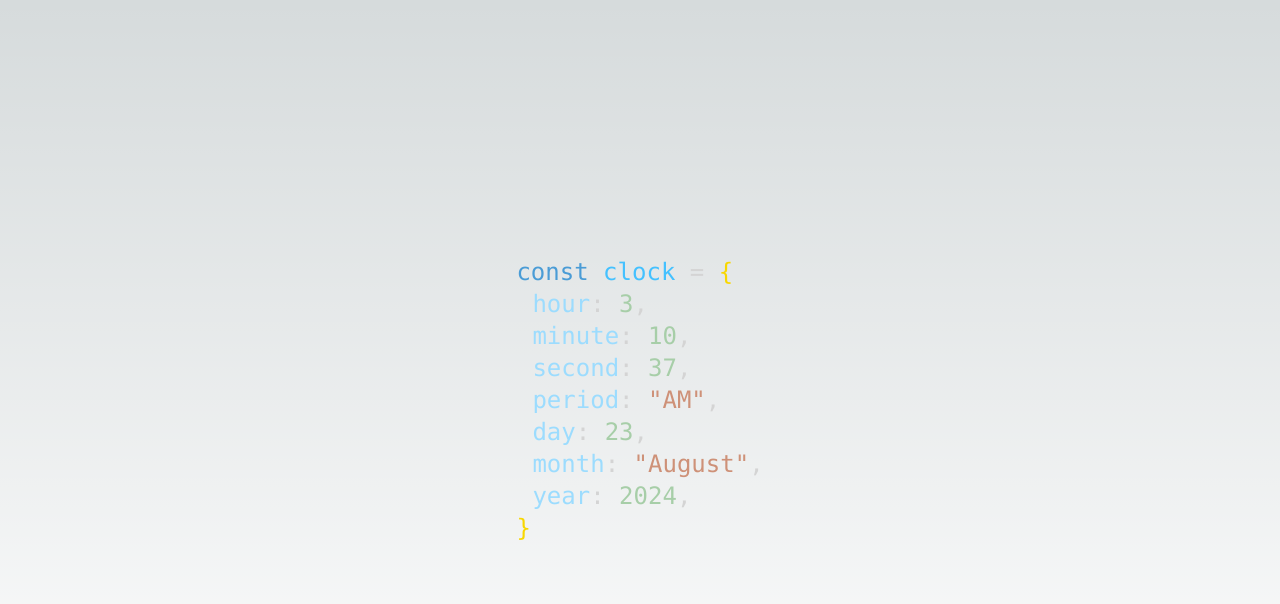
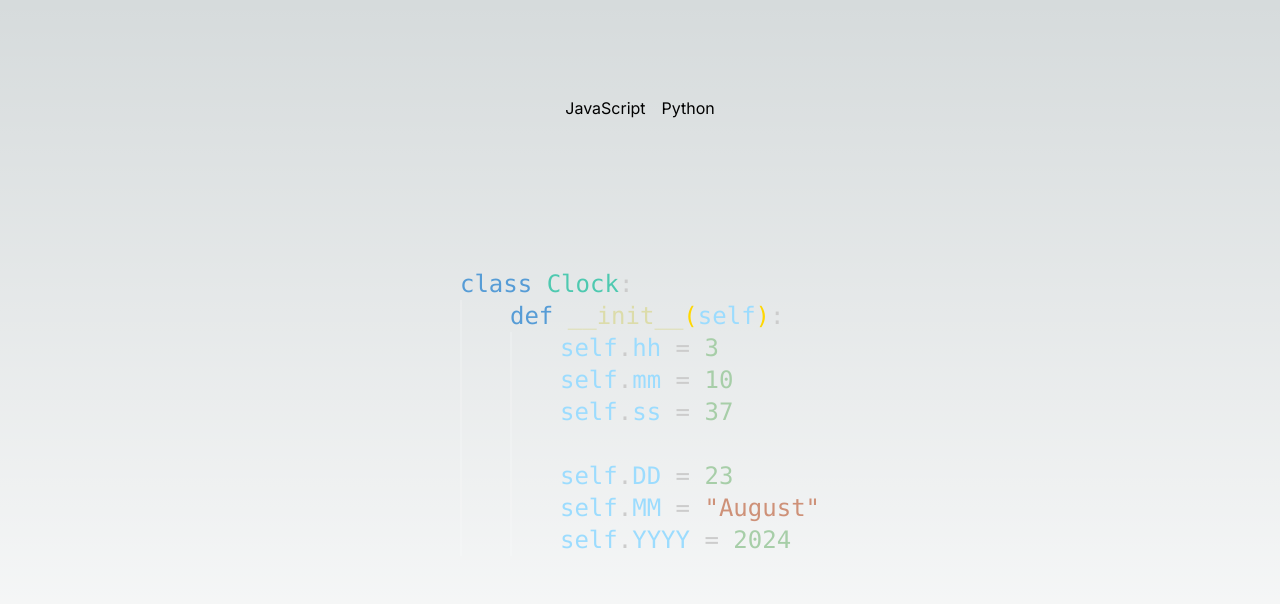
Before and after one commit to kuronosu/code-clock, a Next.js app: page / in a window 1280 px wide. Shown: the top 604 px of the page. Built offline with nearby package versions, Linux system fonts and the light colour scheme.

Commit message:
feat: Add Python clock component and dynamic clock selection
- Added PyClock component to display the time in Python syntax.
- Implemented dynamic clock selection based on user button click.

```diff
--- a/app/page.tsx
+++ b/app/page.tsx
@@ -1,10 +1,21 @@
 "use client"
 
 import JsClock from "@/components/JsClock"
+import PyClock from "@/components/PyClock"
 import { useEffect, useState } from "react"
+
+type Clock = ({ time }: Readonly<{ time: Date }>) => JSX.Element
+
+const clocks = {
+  js: JsClock,
+  py: PyClock,
+} as const
+
+type Clocks = keyof typeof clocks
 
 export default function Home() {
   const [time, setTime] = useState(new Date())
+  const [clock, setClock] = useState<keyof typeof clocks>("py")
 
   useEffect(() => {
     const interval = setInterval(() => {
@@ -13,20 +24,25 @@ export default function Home() {
     return () => clearInterval(interval)
   }, [])
 
+  const onChange: React.MouseEventHandler<HTMLButtonElement> = (e) => {
+    setClock(e.currentTarget.value as Clocks)
+  }
+
+  const Clock = clocks[clock]
+
   return (
-    <main className="flex max-h-screen min-h-screen flex-col items-center justify-center p-24">
-      {/* <div className="flex h-screen items-center justify-center">
-        <div className="group relative">
-          <div className="absolute -inset-1 rounded-lg bg-gradient-to-r from-rose-400 via-fuchsia-500 to-indigo-500 opacity-75 blur transition duration-500 group-hover:opacity-100"></div>
-          <button className="relative rounded-lg bg-black px-7 py-4 text-white">
-            Follow me on LogRocket
-          </button>
-        </div>
-      </div> */}
-      {/* <h1 className="text-5xl bg-gradient-to-r from-blue-900 via-sky-900 to-cyan-900 bg-clip-text text-transparent">
-        Code Clock
-      </h1> */}
-      <JsClock time={time} />
+    <main className="flex max-h-screen min-h-screen flex-col items-center p-24">
+      <div className="flex flex-wrap gap-4">
+        <button value="js" onClick={onChange}>
+          JavaScript
+        </button>
+        <button value="py" onClick={onChange}>
+          Python
+        </button>
+      </div>
+      <div className="flex flex-1 w-full justify-center items-center">
+        <Clock time={time} />
+      </div>
       <div></div>
     </main>
   )
--- a/components/JsClock.tsx
+++ b/components/JsClock.tsx
@@ -1,7 +1,10 @@
 export default function JsClock({ time }: Readonly<{ time: Date }>) {
   return (
     <div className="flex flex-col items-center justify-center">
-      <code className="text-2xl">
+      <code
+        className="text-2xl"
+        style={{ "--tab-color": "#F8D70033" } as React.CSSProperties}
+      >
         <KeyWord value="const" /> <Const value="clock" /> <Operator value="=" />{" "}
         <Brackets value="{" />
         <NumberProperty
@@ -31,7 +34,9 @@ export default function JsClock({ time }: Readonly<{ time: Date }>) {
 }
 
 const Tab = ({ children }: Readonly<{ children: React.ReactNode }>) => (
-  <div className="pl-4">{children}</div>
+  <div className="pl-[1em] border-l-2 border-[var(--tab-color,#FFFFFF33)]">
+    {children}
+  </div>
 )
 
 const KeyWord = ({ value }: Readonly<{ value: string }>) => (
--- /dev/null
+++ b/components/PyClock.tsx
@@ -0,0 +1,116 @@
+import React from "react"
+
+export default function PyClock({ time }: Readonly<{ time: Date }>) {
+  return (
+    <div className="flex flex-col items-center justify-center">
+      <code
+        className="text-2xl"
+        // style={{ "--tab-color": "#F8D70033" } as React.CSSProperties}
+      >
+        <KeyWord value="class" /> <Const value="Clock" />
+        <Operator value=":" />
+        <Tab>
+          <KeyWord value="def" /> <Method value="__init__" />
+          <Brackets value="(" />
+          <Variable text="self" />
+          <Brackets value=")" />
+          <Operator value=":" />
+          <Tab>
+            <BreakChildren>
+              <NumberProperty name="hh" value={time.getHours()} />
+              <NumberProperty name="mm" value={time.getMinutes()} />
+              <NumberProperty name="ss" value={time.getSeconds()} />
+              <span />
+              <NumberProperty name="DD" value={time.getDate()} />
+              <StringProperty
+                name="MM"
+                value={time.toLocaleString("en-GB", { month: "long" })}
+              />
+              <NumberProperty name="YYYY" value={time.getFullYear()} />
+            </BreakChildren>
+          </Tab>
+        </Tab>
+      </code>
+    </div>
+  )
+}
+
+const Tab = ({ children }: Readonly<{ children: React.ReactNode }>) => (
+  <div className="pl-[2em] border-l-2 border-[var(--tab-color,#FFFFFF33)]">
+    {children}
+  </div>
+)
+
+interface BreakChildrenProps {
+  children: React.ReactNode | React.ReactNode[]
+}
+
+const BreakChildren: React.FC<BreakChildrenProps> = ({ children }) => {
+  return (
+    <div>
+      {React.Children.toArray(children).map((child, index) => (
+        <React.Fragment key={index}>
+          {child}
+          {index < React.Children.count(children) - 1 && <br />}
+        </React.Fragment>
+      ))}
+    </div>
+  )
+}
+
+const KeyWord = ({ value }: Readonly<{ value: string }>) => (
+  <span className="text-[#569CD6]">{value}</span>
+)
+
+const Const = ({ value }: Readonly<{ value: string }>) => (
+  <span className="text-[#4EC9B0]">{value}</span>
+)
+const Variable = ({ text }: Readonly<{ text: string }>) => (
+  <span className="text-[#9CDCFE]">{text}</span>
+)
+
+const Operator = ({ value }: Readonly<{ value: string }>) => (
+  <span className="text-[#CCCCCC]">{value}</span>
+)
+
+const Brackets = ({ value }: Readonly<{ value: string }>) => (
+  <span className="text-[#FFD700]">{value}</span>
+)
+
+const Method = ({ value }: Readonly<{ value: string }>) => (
+  <span className="text-[#DCDCAA]">{value}</span>
+)
+
+const NumberValue = ({ value }: Readonly<{ value: number }>) => (
+  <span className="text-[#A7CEA8]">{value}</span>
+)
+
+const StringValue = ({ value }: Readonly<{ value: string }>) => (
+  <span className="text-[#CE9178]">&quot;{value}&quot;</span>
+)
+
+const NumberProperty = ({
+  name,
+  value,
+}: Readonly<{ name: string; value: number }>) => (
+  <>
+    <Variable text="self" />
+    <Operator value="." />
+    <Variable text={name} />
+    <Operator value=" = " />
+    <NumberValue value={value} />
+  </>
+)
+
+const StringProperty = ({
+  name,
+  value,
+}: Readonly<{ name: string; value: string }>) => (
+  <>
+    <Variable text="self" />
+    <Operator value="." />
+    <Variable text={name} />
+    <Operator value=" = " />
+    <StringValue value={value} />
+  </>
+)
```
